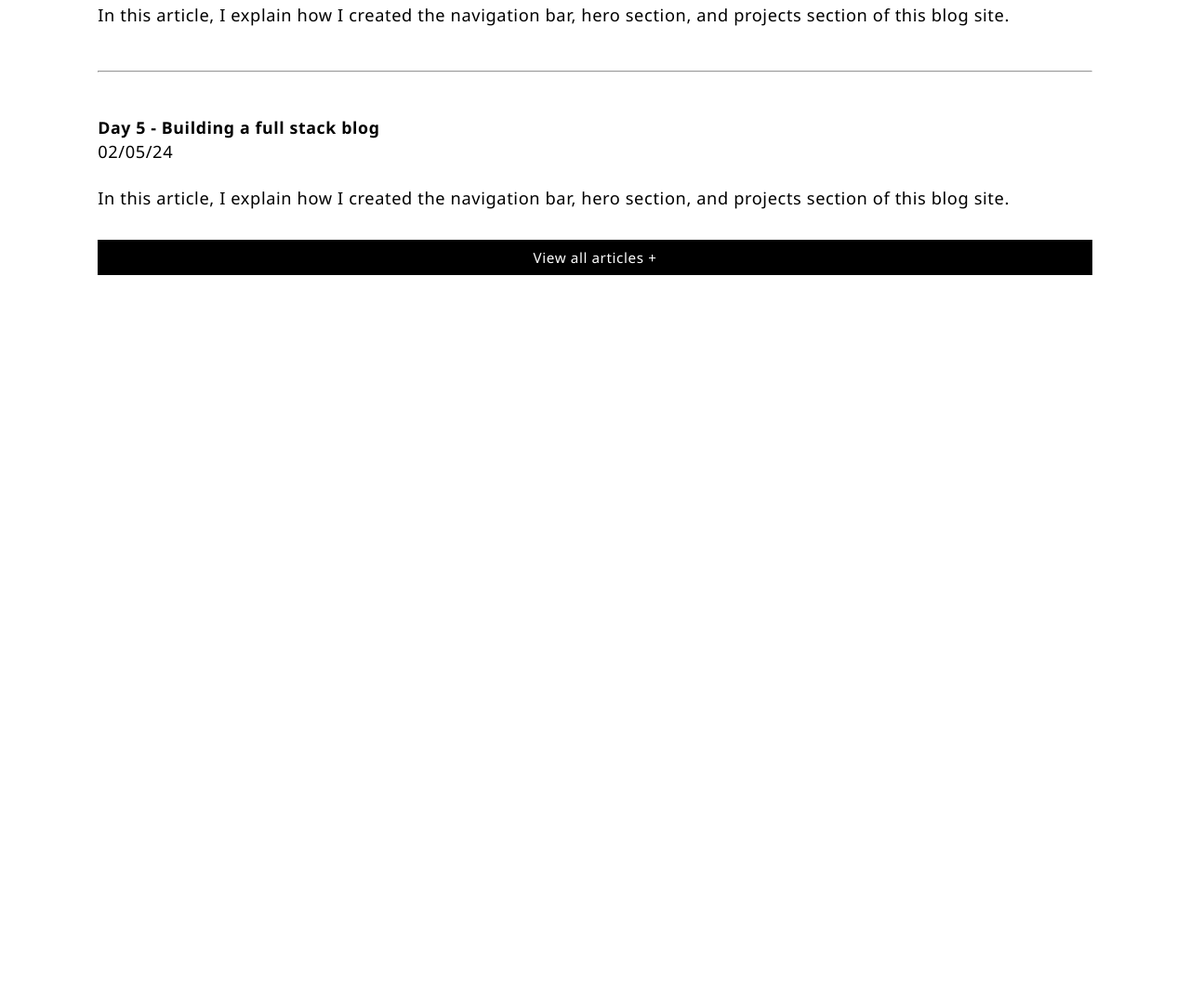
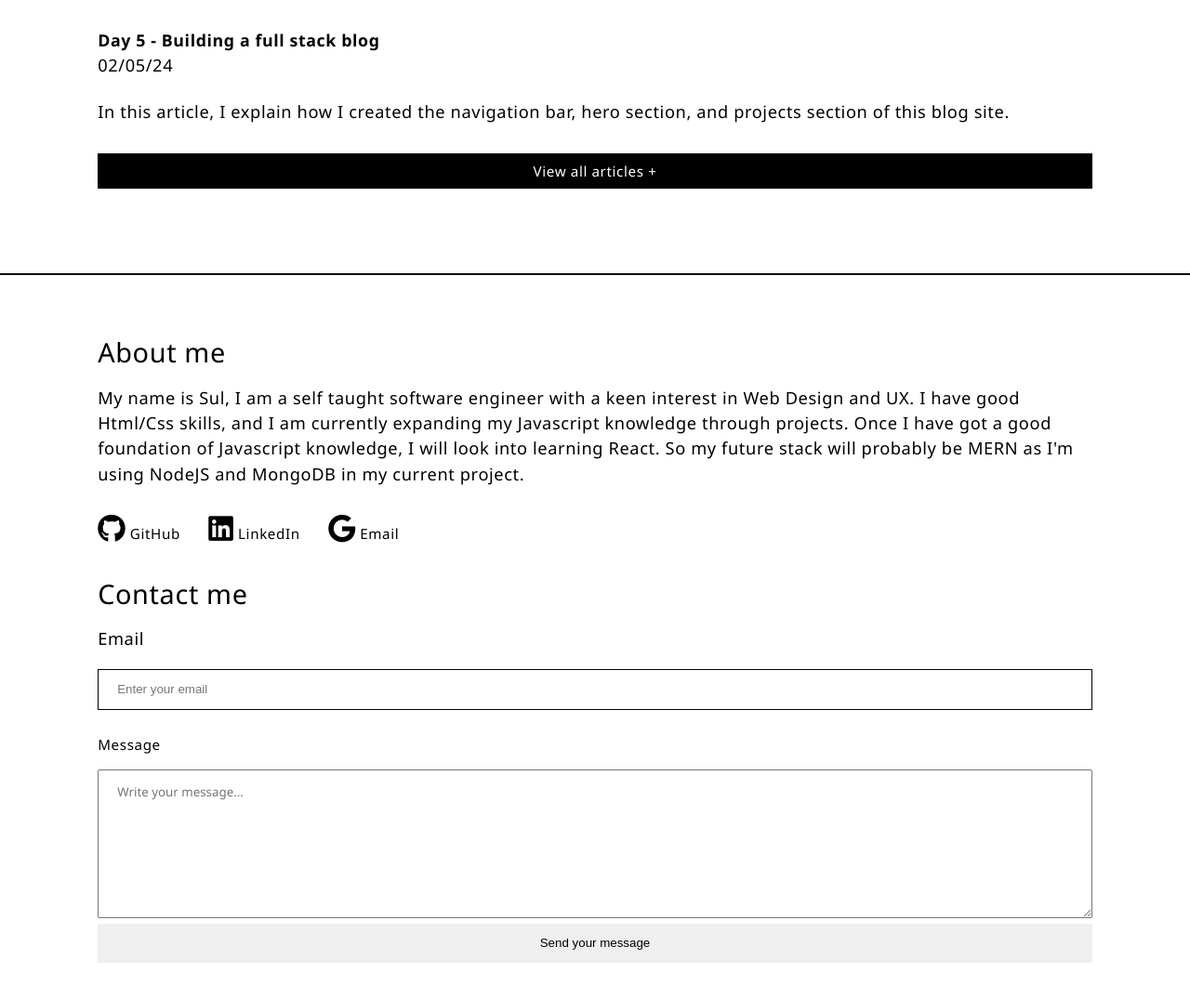
Before and after one commit to sul-devs/my-blog, a website built with Parcel: page src/index.html in a window 1280 px wide. Shown: the part 3584-4659 px from the top of the page at 93% size. Before the commit the page ends 3926 px from the top, so only its background shows below. Built offline with nearby package versions, Linux system fonts and the light colour scheme; some packages are replaced by stand-ins of ours; files whose address does not match are found by name.

Commit message:
finish homepage

```diff
--- a/src/index.html
+++ b/src/index.html
@@ -4,6 +4,15 @@
     <meta charset="UTF-8" />
     <meta name="viewport" content="width=device-width, initial-scale=1.0" />
     <meta http-equiv="X-UA-Compatible" content="ie=edge" />
+    <!-- fontawesome icons -->
+    <link
+      rel="stylesheet"
+      href="https://cdnjs.cloudflare.com/ajax/libs/font-awesome/6.5.2/css/all.min.css"
+      integrity="sha512-SnH5WK+bZxgPHs44uWIX+LLJAJ9/2PkPKZ5QiAj6Ta86w+fsb2TkcmfRyVX3pBnMFcV7oQPJkl9QevSCWr3W6A=="
+      crossorigin="anonymous"
+      referrerpolicy="no-referrer"
+    />
+
     <!-- author -->
     <meta name="author" content="Sul Kamara" />
     <!-- favicon -->
@@ -275,15 +284,12 @@
                   >
                 </div>
               </article>
-              <br /><br /><br />
-              <hr />
-              <br /><br /><br />
             </li>
           </ul>
         </div>
       </section>
 
-      <section id="articles">
+      <section id="articles" class="section-padding">
         <div class="container">
           <h2 class="section-heading">Recent posts</h2>
           <ul class="cards-wrapper">
@@ -342,5 +348,55 @@
         </div>
       </section>
     </main>
+
+    <footer id="footer" class="section-padding bt-2">
+      <div class="container">
+        <h2 class="section-heading invisible-but-accessible">Footer</h2>
+        <article class="about-me">
+          <h3 class="section-sub-heading">About me</h3>
+          <p class="about-me-text">
+            My name is Sul, I am a self taught software engineer with a keen
+            interest in Web Design and UX. I have good Html/Css skills, and I am
+            currently expanding my Javascript knowledge through projects. Once I
+            have got a good foundation of Javascript knowledge, I will look into
+            learning React. So my future stack will probably be MERN as I'm
+            using NodeJS and MongoDB in my current project.
+          </p>
+          <ul class="socials flex gap-2 vm-2">
+            <li>
+              <a href=""><i class="fab fa-github fa-2x"></i> GitHub</a>
+            </li>
+            <li>
+              <a href=""><i class="fab fa-linkedin fa-2x"></i> LinkedIn</a>
+            </li>
+            <li>
+              <a href=""><i class="fab fa-google fa-2x"></i> Email</a>
+            </li>
+          </ul>
+        </article>
+        <form action="" id="contact-form">
+          <h3 class="section-sub-heading">Contact me</h3>
+          <p class="email-field">
+            <label for="email" class="block mb-1">Email</label>
+            <input
+              type="text"
+              class="email block mb-2 border"
+              placeholder="Enter your email"
+              id="email"
+            />
+          </p>
+          <div class="message-field">
+            <label for="message" class="block mb-1">Message</label>
+            <textarea
+              class="ff-inherit"
+              name="message"
+              id="message"
+              placeholder="Write your message..."
+            ></textarea>
+          </div>
+          <input type="submit" value="Send your message" />
+        </form>
+      </div>
+    </footer>
   </body>
 </html>
--- a/src/styles/index.scss
+++ b/src/styles/index.scss
@@ -73,6 +73,11 @@ p {
   font-size: $font-sssh;
 }
 
+input,
+textarea {
+  padding: 1em 1.5em;
+}
+
 // Utilities
 .btn {
   display: inline-block;
@@ -95,6 +100,10 @@ p {
   align-items: center;
 }
 
+.flex {
+  display: flex;
+}
+
 .wrap {
   display: flex;
   flex-wrap: wrap;
@@ -102,6 +111,10 @@ p {
 
 .basis-500 {
   flex: 1 300px;
+}
+
+.gap-2 {
+  gap: 2em;
 }
 
 .gap-4 {
@@ -136,6 +149,18 @@ p {
 
 .mt-3 {
   margin-top: 3em;
+}
+
+.mb-1 {
+  margin-bottom: 1em;
+}
+
+.mb-2 {
+  margin-bottom: 2em;
+}
+
+.mb-3 {
+  margin-bottom: 3em;
 }
 
 .vm-05 {
@@ -186,6 +211,31 @@ p {
   width: 100%;
 }
 
+.invisible-but-accessible {
+  width: 0;
+  height: 0;
+  opacity: 0;
+  line-height: 0;
+  margin: 0;
+  padding: 0;
+}
+
+.va-middle {
+  vertical-align: middle;
+}
+
+.ff-inherit {
+  font-family: inherit;
+}
+
+.border {
+  border: 1px solid #000;
+}
+
+.bt-2 {
+  border-top: 2px solid #000;
+}
+
 // Navbar
 #navbar {
   .logo-img {
@@ -208,6 +258,17 @@ p {
   }
 }
 
+// Footer
+#footer {
+  textarea,
+  input {
+    width: 100%;
+  }
+  textarea {
+    height: 20vh;
+  }
+}
+
 // Media Queries
 @media screen and (min-width: 680px) {
   #navbar {
```
